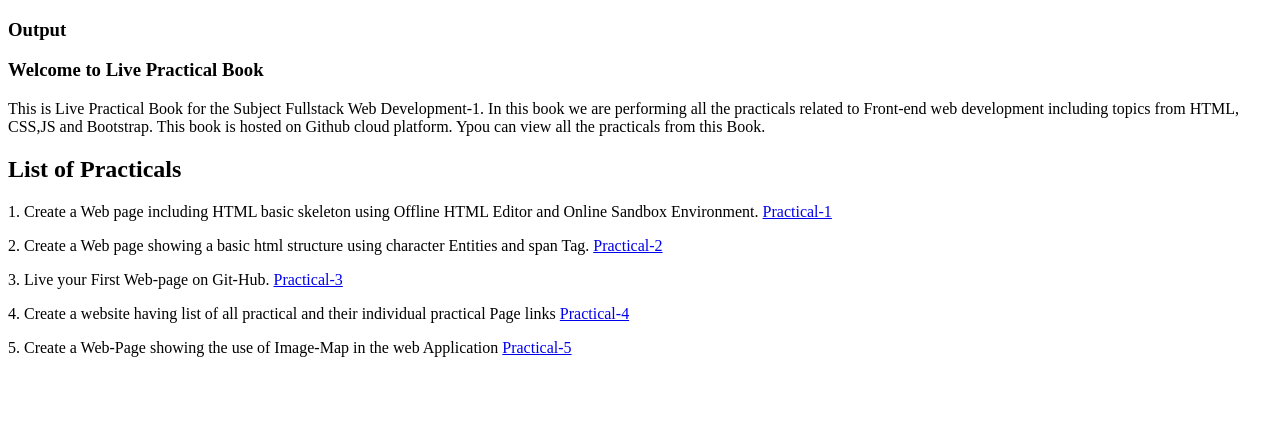
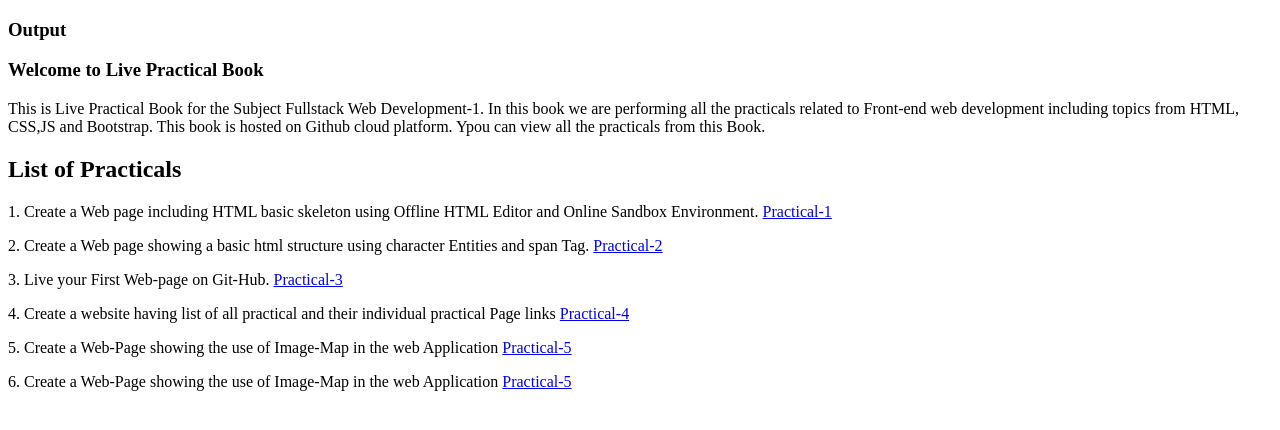
Before and after one commit to soniyasahu31/FULLSTACK-1_Assignments, a plain HTML site: page index.html in a window 1280 px wide. Drawn offline with Linux system fonts and the light colour scheme.

Commit message:
link added

```diff
--- a/index.html
+++ b/index.html
@@ -30,5 +30,8 @@
     <p> 5. Create a Web-Page showing the use of Image-Map in the web Application
         <a  href="./Pages/Practical-5.html" alt="" target="blank">Practical-5</a>
     </p>
+    <p> 6. Create a Web-Page showing the use of Image-Map in the web Application
+        <a  href="./Pages/Practical-6.html" alt="" target="blank">Practical-5</a>
+    </p>
 </body>
 </html>
```
